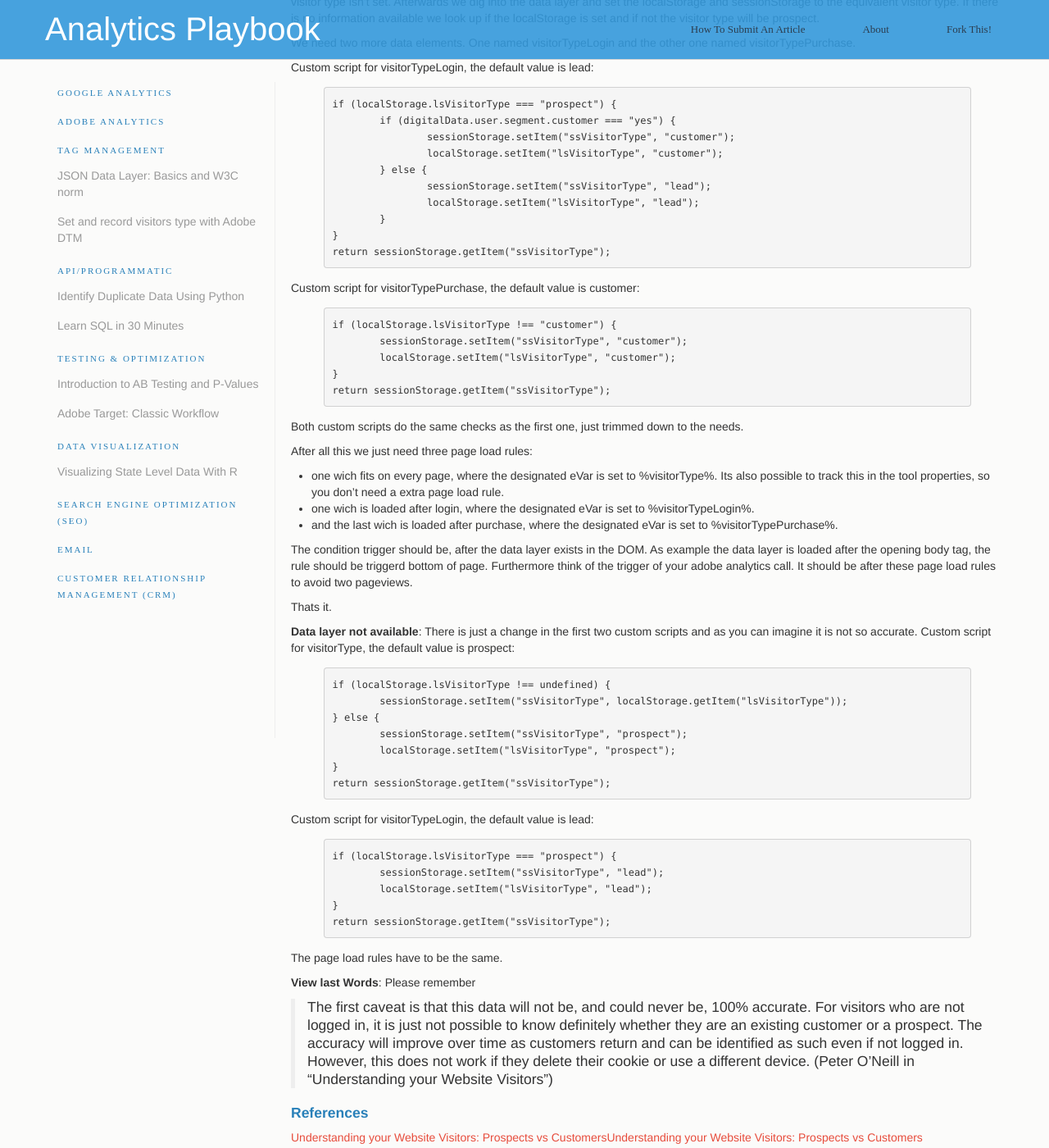
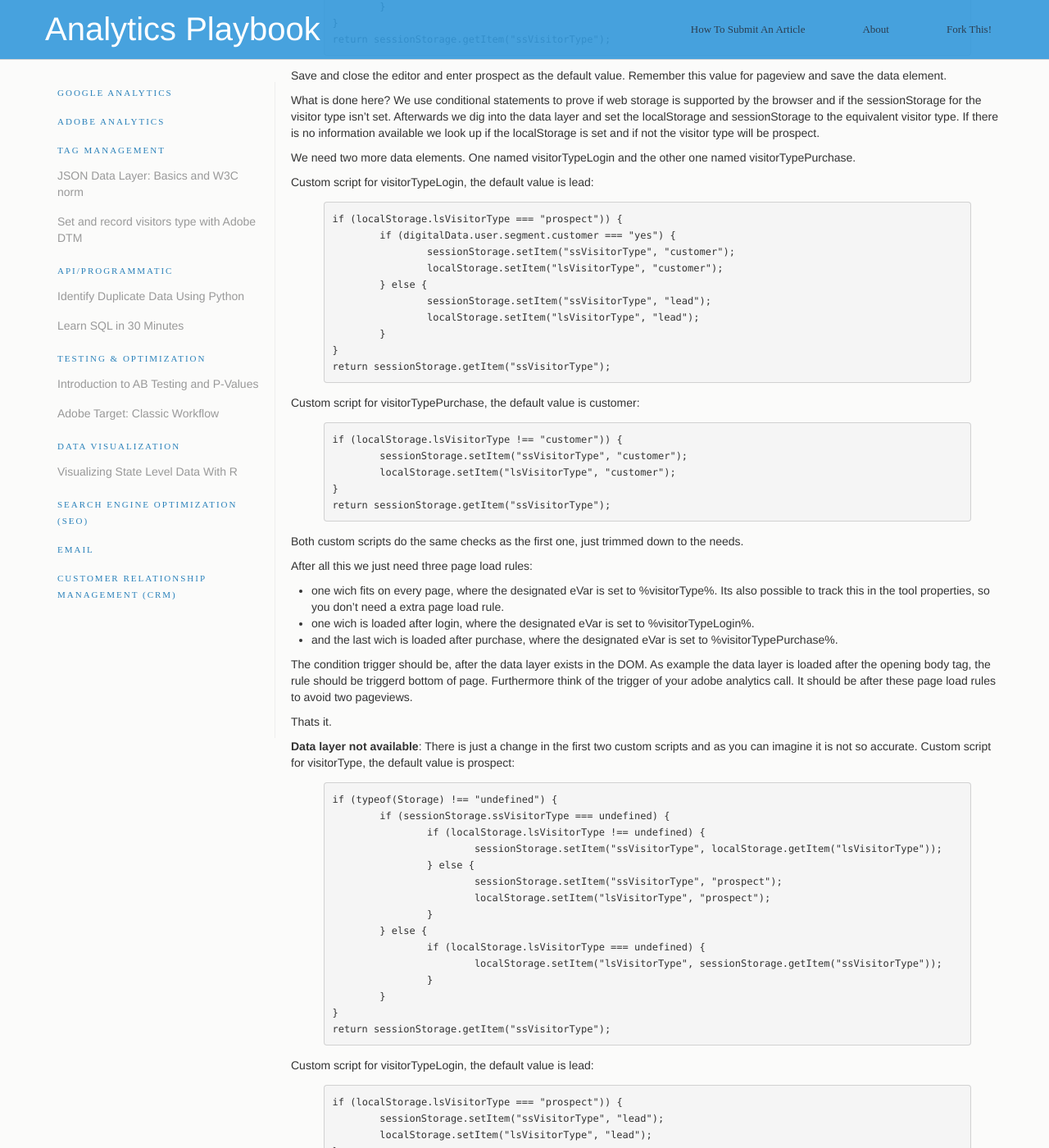
Before and after one commit to analyticsplaybook/analyticsplaybook.github.io, a Jekyll site: the page built from tagmanagement/set_record_visitors_type_adobe_dtm.md, in a window 1280 px wide and 1400 px high, scrolled down 1127 px. Shown: the whole window at 82% size. Built offline with Jekyll 4.4.1, drawn with Linux system fonts in a browser that asks for light colours; nearby versions of some CDN libraries; some web fonts are replaced; comment, search, counter and statistics services are not loaded; some of the changed text lies outside the part shown.

Commit message:
Set and record visitors type with Adobe DTM

```diff
--- a/tagmanagement/set_record_visitors_type_adobe_dtm.md
+++ b/tagmanagement/set_record_visitors_type_adobe_dtm.md
@@ -31,21 +31,27 @@
 
 {% highlight javascript %}
 
-if ((typeof(Storage) !== "undefined")&&(sessionStorage.ssVisitorType === undefined)) {
-	if (digitalData.user.segment.loggedIn === "yes") {
-		if (digitalData.user.segment.customer === "yes") {
-			sessionStorage.setItem("ssVisitorType", "customer");
-			localStorage.setItem("lsVisitorType", "customer");
+if (typeof(Storage) !== "undefined") {
+	if(sessionStorage.ssVisitorType === undefined) {
+		if (digitalData.user.segment.loggedIn === "yes") {
+			if (digitalData.user.segment.customer === "yes") {
+				sessionStorage.setItem("ssVisitorType", "customer");
+				localStorage.setItem("lsVisitorType", "customer");
+			} else {
+				sessionStorage.setItem("ssVisitorType", "lead");
+				localStorage.setItem("lsVisitorType", "lead");
+			}
 		} else {
-			sessionStorage.setItem("ssVisitorType", "lead");
-			localStorage.setItem("lsVisitorType", "lead");
+			if (localStorage.lsVisitorType !== undefined)) {
+				sessionStorage.setItem("ssVisitorType", localStorage.getItem("lsVisitorType"));
+			} else {
+				sessionStorage.setItem("ssVisitorType", "prospect");
+				localStorage.setItem("lsVisitorType", "prospect");
+			}
 		}
 	} else {
-		if (localStorage.lsVisitorType !== undefined) {
-			sessionStorage.setItem("ssVisitorType", localStorage.getItem("lsVisitorType"));
-		} else {
-			sessionStorage.setItem("ssVisitorType", "prospect");
-			localStorage.setItem("lsVisitorType", "prospect");
+		if (localStorage.lsVisitorType === undefined) {
+			localStorage.setItem("lsVisitorType", sessionStorage.getItem("ssVisitorType"));
 		}
 	}
 }
@@ -63,7 +69,7 @@
 
 {% highlight javascript %}
 
-if (localStorage.lsVisitorType === "prospect") {
+if (localStorage.lsVisitorType === "prospect")) {
 	if (digitalData.user.segment.customer === "yes") {
 		sessionStorage.setItem("ssVisitorType", "customer");
 		localStorage.setItem("lsVisitorType", "customer");
@@ -80,7 +86,7 @@
 
 {% highlight javascript %}
 
-if (localStorage.lsVisitorType !== "customer") {
+if (localStorage.lsVisitorType !== "customer")) {
 	sessionStorage.setItem("ssVisitorType", "customer");
 	localStorage.setItem("lsVisitorType", "customer");
 }
@@ -105,11 +111,19 @@
 
 {% highlight javascript %}
 
-if (localStorage.lsVisitorType !== undefined) {
-	sessionStorage.setItem("ssVisitorType", localStorage.getItem("lsVisitorType"));
-} else {
-	sessionStorage.setItem("ssVisitorType", "prospect");
-	localStorage.setItem("lsVisitorType", "prospect");
+if (typeof(Storage) !== "undefined") {
+	if (sessionStorage.ssVisitorType === undefined) {
+		if (localStorage.lsVisitorType !== undefined) {
+			sessionStorage.setItem("ssVisitorType", localStorage.getItem("lsVisitorType"));
+		} else {
+			sessionStorage.setItem("ssVisitorType", "prospect");
+			localStorage.setItem("lsVisitorType", "prospect");
+		}
+	} else {
+		if (localStorage.lsVisitorType === undefined) {
+			localStorage.setItem("lsVisitorType", sessionStorage.getItem("ssVisitorType"));
+		}
+	}
 }
 return sessionStorage.getItem("ssVisitorType");
 
@@ -119,7 +133,7 @@
 
 {% highlight javascript %}
 
-if (localStorage.lsVisitorType === "prospect") {
+if (localStorage.lsVisitorType === "prospect")) {
 	sessionStorage.setItem("ssVisitorType", "lead");
 	localStorage.setItem("lsVisitorType", "lead");
 }
```
